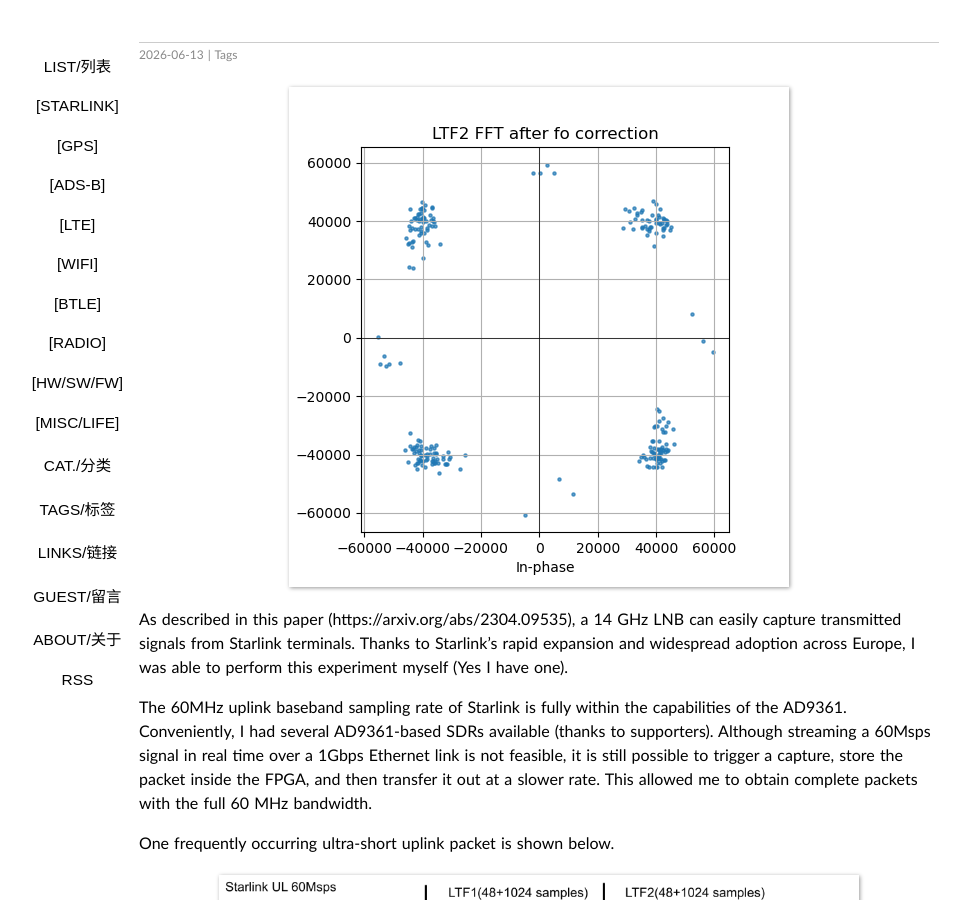
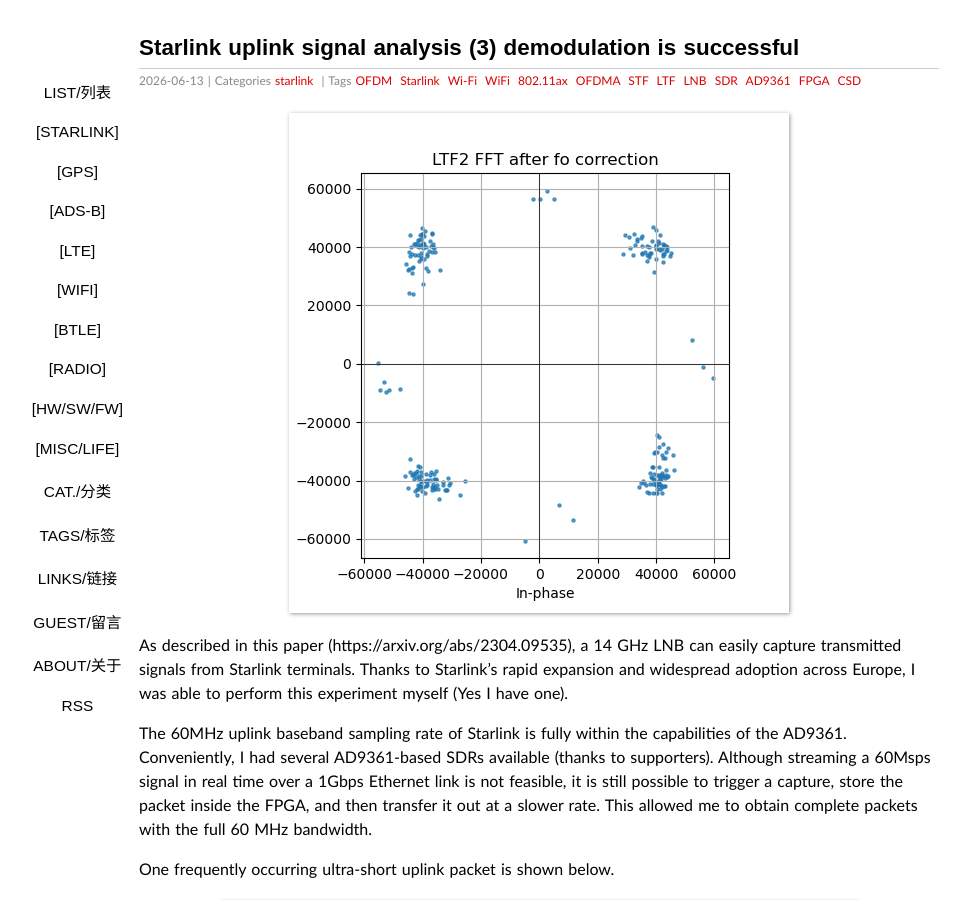
Before and after one commit to sdr-x/sdr-x.github.io, a Jekyll site: the page built from _posts/2026-06-13-starlink3.md, in a window 1280 px wide and 900 px high. Shown: the whole window, without its empty margins (101-1071 px from the left). Built offline with Jekyll 4.4.1, drawn with Linux system fonts in a browser that asks for light colours; our own code applies the rules of GitHub Pages for plain Markdown files; comment, search, counter and statistics services are not loaded.

Commit message:
Fix the unsupported title

```diff
--- a/_posts/2026-06-13-starlink3.md
+++ b/_posts/2026-06-13-starlink3.md
@@ -1,7 +1,7 @@
 ---
 date: 2026-06-13 12:04:00
 layout: post
-title: 	Starlink uplink signal analysis (3): demodulation is successful
+title: Starlink uplink signal analysis (3) demodulation is successful
 thread: 2026061304
 categories: starlink
 tags:  OFDM Starlink Wi-Fi WiFi 802.11ax OFDMA STF LTF LNB SDR AD9361 FPGA CSD
```
